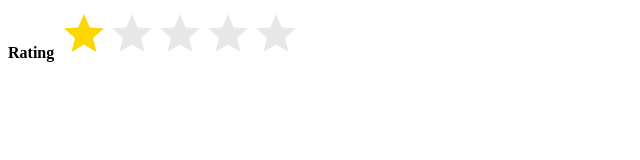
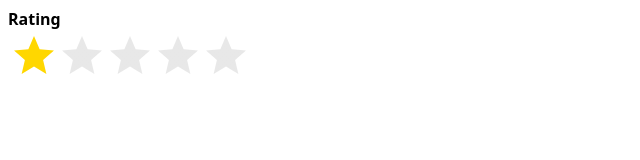
Before and after one commit to kharioki/Star-Rating, a plain HTML site: page index.html in a window 1280 px wide. Shown: the whole page, without its empty margins (0-640 px from the left). Drawn offline with Linux system fonts and the light colour scheme.

Commit message:
rating label

```diff
--- a/index.html
+++ b/index.html
@@ -19,7 +19,7 @@
     <input
       class="rating"
       max="5"
-      step="0.5"
+      step="1"
       oninput="this.style.setProperty('--value', this.value)"
       type="range"
       value="1"
--- a/styles.css
+++ b/styles.css
@@ -28,11 +28,11 @@
   --dir: left;
 }
 
-/* .rating::-moz-range-track {
+.rating::-moz-range-track {
   background: linear-gradient(to var(--dir), var(--fill) 0 var(--x), var(--fillbg) 0 var(--x));
   block-size: 100%;
   mask: repeat left center/var(--starsize) var(--symbol);
-} */
+}
 
 /*
   the`linear-gradient` is "filling up" the stars with the `--fill` color
@@ -57,3 +57,11 @@
   width: var(--starsize);
   -webkit-appearance: none;
 }
+
+.rating, .rating-label {
+  display: block;
+  font-family: ui-sans-serif, system-ui, sans-serif;
+}
+.rating-label {
+  margin-block-end: 1rem;
+}
```
